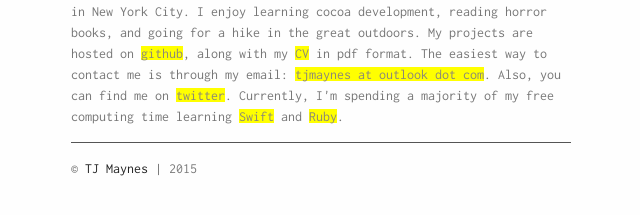
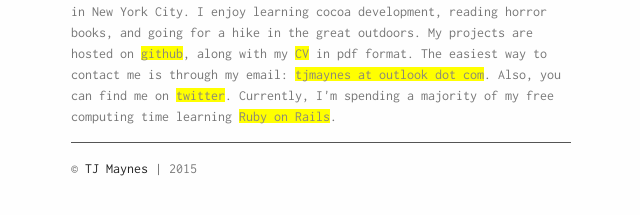
Before and after one commit to embaron/tjmaynes.github.io, a Jekyll site: the page built from index.html, in a window 1280 px wide. Shown: the part 367-582 px from the top of the page, without its empty margins (319-959 px from the left). Built offline with Jekyll 4.4.1, drawn with Linux system fonts in a browser that asks for light colours.

Commit message:
Update about.html

```diff
--- a/_includes/about.html
+++ b/_includes/about.html
@@ -10,6 +10,5 @@
     you can find me on <a href="https://www.twitter.com/tjmaynes/"
         target="_blank">twitter</a>. Currently, I'm spending a majority of my
     free computing time learning <a
-        href="https://developer.apple.com/swift/">Swift</a> and <a
-        href="http://ruby-lang.org/">Ruby</a>.</p>
+        href="http://rubyonrails.org/">Ruby on Rails</a>.</p>
 </div>
```
